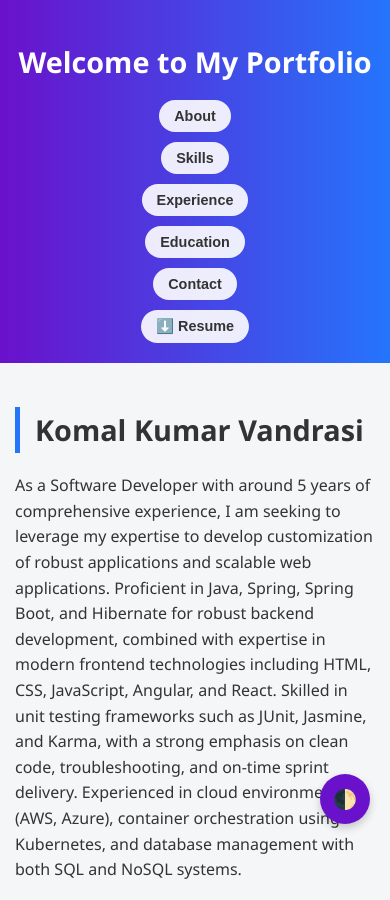
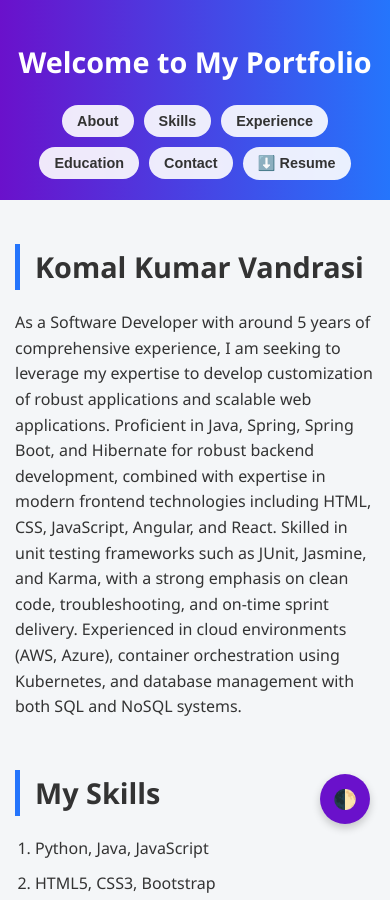
Before and after one commit to Komalvandras/myportfolio, a plain HTML site: page index.html in a window 390 px wide. Shown: the top 900 px of the page. Drawn offline with Linux system fonts and the light colour scheme.

Commit message:
Update styles.css
Modified CSS for mobile view

```diff
--- a/styles.css
+++ b/styles.css
@@ -58,6 +58,7 @@ header nav {
   justify-content: center;
   flex-wrap: wrap;
   gap: 10px;
+  margin-top: 20px;
 }
 
 header nav a {
@@ -75,7 +76,7 @@ header nav a button,
   transition: background-color 0.3s ease, color 0.3s ease, transform 0.2s;
   font-weight: 600;
   display: inline-block;
-  text-decoration: none;
+  text-align: center;
 }
 
 header nav a button:hover,
@@ -213,11 +214,6 @@ footer button:hover {
     font-size: 1.8rem;
   }
 
-  header nav {
-    flex-direction: column;
-    align-items: center;
-  }
-
   main {
     padding: 20px 15px;
   }
```
